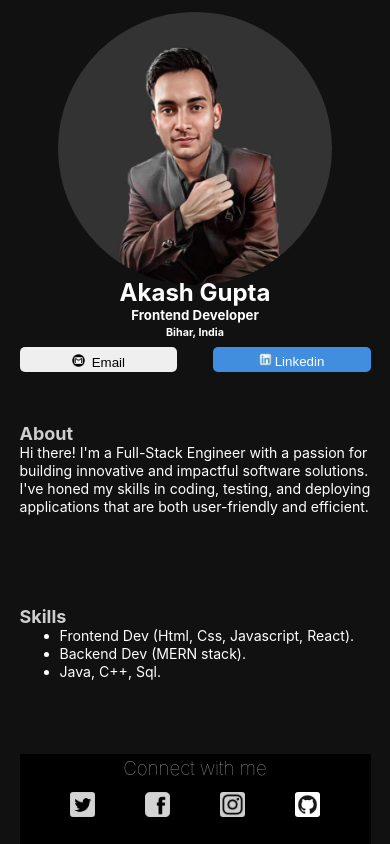
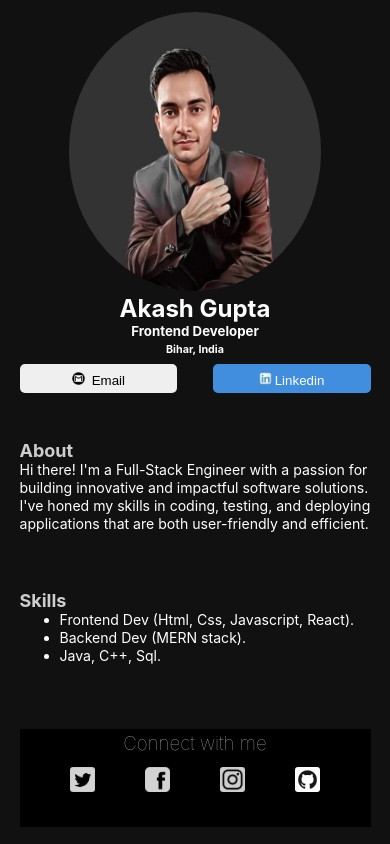
Before and after one commit to Akash3951/my-profile, a React (Create React App) app: page / in a window 390 px wide. Built offline with nearby package versions, Linux system fonts and the light colour scheme.

Commit message:
making responsive

```diff
--- a/src/App.css
+++ b/src/App.css
@@ -155,19 +155,52 @@ p {
     padding: 3% 5%;
     border: none;
     border-radius: 0px;
-    background-color: rgb(17, 17, 17);
-    color: white;
+
   }
 
-  /* .info-img {
-    height: 230px;
-    width: 230px;
+  .profile-img{
+    height: 34%;
+    width: 72%;
+
+  }
+
+  .img {
+    height:100%;
+    width: 100%;
     border-radius: 100%;
-    transform: translate(25%);
-  } */
+  }
+
+  .btn {
+    height: 29px;
+    width: 45%;
+    cursor: pointer;
+    border-radius: 5px;
+    border: none;
+  }
+
+  .info-section {
+    height: 16%;
+  }
+
+  /*about--section*/
+.about-section {
+  height: 17%;
+  margin-top:4%;
+}
+
+/*skill--section*/
+.skill-section {
+  height: 14%;
+  margin-top: 3%;
+}
 
   .about-section > p,
   .skill-section > ul {
     font-size: 0.88em;
   }
+
+  .footer-section{
+    /* margin-top:7%; */
+    height: 12%
+  }
 } ;
```
